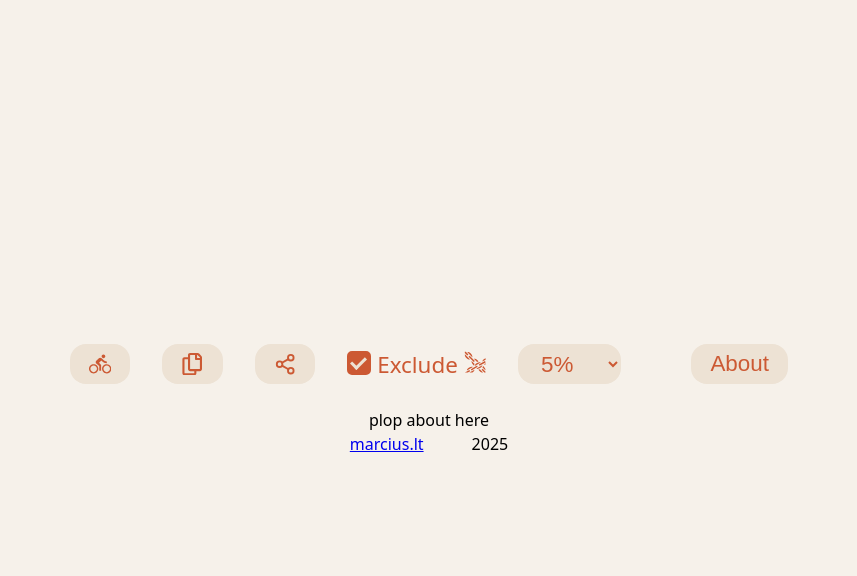
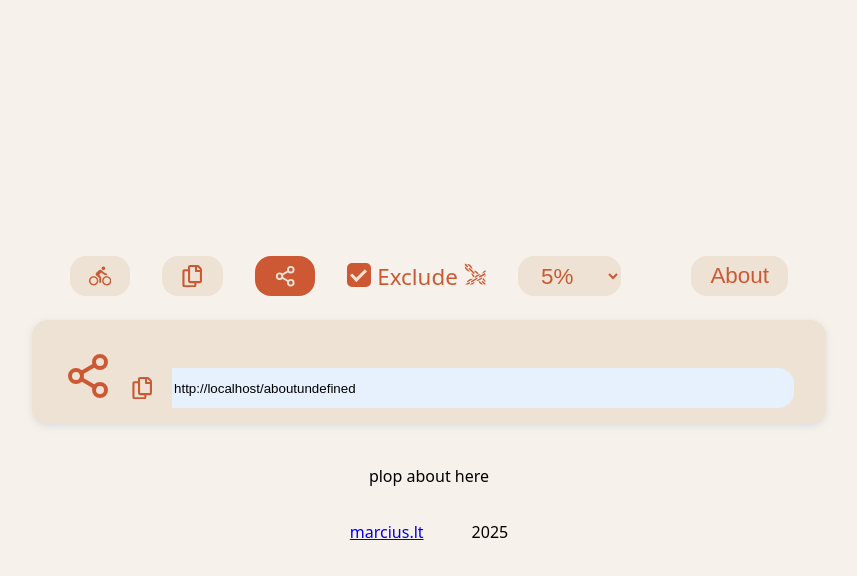
Before and after one commit to Marchyus/whatratio.com, a React (Vite) app: page /about in a window 1280 px wide. Both pictures are taken after a click on the button 496 px from the left and 364 px from the top of the page. Shown: the top 576 px of the page, without its empty margins (211-1068 px from the left). Built offline with nearby package versions, Linux system fonts and the light colour scheme.

Commit message:
add tooltip, update general allignment

```diff
--- a/package.json
+++ b/package.json
@@ -17,7 +17,6 @@
     "react-icons": "^5.5.0",
     "react-router-dom": "^7.6.2",
     "react-toastify": "^11.0.5",
-    "react-tooltip": "^5.29.1",
     "recharts": "^2.15.3"
   },
   "devDependencies": {
@@ -30,6 +29,7 @@
     "eslint-plugin-react-refresh": "^0.4.19",
     "gh-pages": "^6.3.0",
     "globals": "^16.0.0",
+    "react-tooltip": "^5.29.1",
     "vite": "^6.3.5"
   }
 }
--- a/src/App.css
+++ b/src/App.css
@@ -29,8 +29,18 @@
   margin-top: 3rem;
   margin-bottom: 1.5rem;
   padding-left: 1rem;
+  width: 100%;
+  text-align: left;
+}
+
+
+.section-description {
+  text-align: left;
+  font-size: 1rem;
+  color: var(--text-light);
+  margin: -1rem 0 2rem 1rem;
+  padding-left: 0.25rem;
   border-right: 1px dashed var(--accent-warm);
   border-top: 1px solid var(--accent-warm);
   border-top-right-radius: 1rem;
-  width: 100%;
 }
--- a/src/App.jsx
+++ b/src/App.jsx
@@ -11,6 +11,7 @@ import './App.css'
 import {ToastContainer} from "react-toastify";
 import {getActiveSet} from "./utils/activeSetManager.js";
 import { SettingsContext } from "./contexts/settingsContext.jsx";
+import { Tooltip } from 'react-tooltip'
 
 function App() {
     /*
@@ -206,18 +207,30 @@ function App() {
             deleteSet={handleDeleteFromActiveSet}
             isTemplate={true}
         />
-      {Object.keys(activeSet).length > 0 ? (<h1 className={'section-title'}>All gears</h1>) : ""}
+      {Object.keys(activeSet).length > 0 ? (<><h1 className={'section-title'}>All gears</h1><p className="section-description">
+          Every possible front-rear gear combo, including identical and awkward cross-chained ones. Useful for spotting total range and gear spacing.
+      </p></>) : ""}
         <BuildTable activeSetRatios={activeSetRatios} usableRatiosOnly={false}/>
         <div style={{width: '100%', height: 400}}>
             {rechartAllGears.length > 0 ? <LineGraph data={rechartAllGears}/> : ""}
         </div>
-      {Object.keys(activeSet).length > 0 ? (<h1 className={'section-title'}>Usable gears</h1>) : ""}
+      {/* Table and graph with all available gears */}
+      {Object.keys(activeSet).length > 0 ?
+          (<>
+              <h1 className={'section-title'}>Usable gears</h1>
+              <p className="section-description">
+                  A filtered view showing only clean, usable gears{crossChaining ? (' and cross-chaining excluded') : ''}. Focused on what's actually ridden.
+              </p>
+          </>) :
+          ""}
       <BuildTable activeSetRatios={activeSetRatios} usableRatiosOnly={true}/>
         <div style={{width: '100%', height: 400}}>
             {rechartAllGears.length > 0 ? <LineGraph data={rechartUsableGears}/> : ""}
         </div>
       <ToastContainer/>
-      {Object.keys(activeSet).length > 0 ? (<h1 className={'section-title'}>Sets</h1>) : ""}
+      {Object.keys(activeSet).length > 0 ? (<><h1 className={'section-title'}>Sets</h1><p className="section-description">
+          Setups in comparison. Add, edit, rename or remove any, to update tables and graphs above.
+      </p></>) : ""}
       {Object.keys(activeSet).map(set => <SingleGearSet
           key={set}
           name={set}
@@ -225,7 +238,8 @@ function App() {
           updateSet={handleUpdateActiveSet}
           deleteSet={handleDeleteFromActiveSet}
       />)}
-
+      <Tooltip id="ratio-tooltip" />
+      <Tooltip id="explanation-tooltip" />
       </>)
 }
 
--- a/src/components/BuildTable.jsx
+++ b/src/components/BuildTable.jsx
@@ -1,10 +1,15 @@
 import PropTypes from "prop-types";
 import styles from './BuildTable.module.css';
 
+
 export default function BuildTable ({activeSetRatios, usableRatiosOnly}) {
 
+    // not perfect, do I even need to strip this?
     const stripedRatios =  Object.fromEntries(
         Object.keys(activeSetRatios).map(key => [key, usableRatiosOnly ? activeSetRatios[key].usableRatiosOnly : activeSetRatios[key].allRatios])
+    );
+    const stripedLabels =  Object.fromEntries(
+        Object.keys(activeSetRatios).map(key => [key, usableRatiosOnly ? activeSetRatios[key].usableRatiosLabels : activeSetRatios[key].allRatiosLabels])
     );
 
     // let maxGear = Math.max(...Object.keys(stripedRatios).map(key => stripedRatios[key].length));
@@ -37,7 +42,11 @@ export default function BuildTable ({activeSetRatios, usableRatiosOnly}) {
                     return (<tr key={`${key}_tr`}>
                                 <td><span>{key}</span> →</td>
                                 {stripedRatios[key].map((ratio,index) => (
-                                    <td key={`${key}_${index}`}>
+                                    <td key={`${key}_${index}`}
+                                        data-tooltip-id="ratio-tooltip"
+                                        data-tooltip-html={`#${index+1} gear:<br/>${stripedLabels[key][index]}`}
+                                        data-tooltip-place="bottom"
+                                    >
                                         {ratio}
                                     </td>
                                 ))}
--- a/src/components/BuildTable.module.css
+++ b/src/components/BuildTable.module.css
@@ -1,4 +1,5 @@
 .table table {
+    margin-bottom: 2vh;
     width: 100%;
     border-collapse: collapse;
     background: var(--background);
--- a/src/components/Footer.module.css
+++ b/src/components/Footer.module.css
@@ -2,4 +2,5 @@
     display: flex;
     justify-content: center;
     gap: 3rem;
+    margin-top: 4vh;
 }
--- a/src/components/Header.jsx
+++ b/src/components/Header.jsx
@@ -6,7 +6,7 @@ import { toast } from "react-toastify";
 import {urlParamsEncode} from "../utils/url.js";
 import { LuShare2 } from "react-icons/lu";
 import { SettingsContext } from "../contexts/settingsContext.jsx";
-import {useContext} from "react";
+import {useContext, useState} from "react";
 import { GiCrossedChains } from "react-icons/gi";
 
 
@@ -15,6 +15,8 @@ export default function Header () {
     const {ratioPercentage, setRatioPercentage, crossChaining, setCrossChaining} = useContext(SettingsContext)
 
     const navigate = useNavigate();
+
+    const [sharingVisible, setSharingVisible] = useState(false);
 
     const handleCopy = () => {
         const urlEncoded = urlParamsEncode({ratioPercentage, crossChaining});
@@ -30,20 +32,40 @@ export default function Header () {
     const handleShare = () => {
         console.log("RATIO: ", ratioPercentage);
         console.log("Crosschaining: ", crossChaining);
+        setSharingVisible(!sharingVisible);
     }
 
     return(
+        <>
         <div className={styles.container}>
             {/* HOME */}
-            <button className={styles.bthHeader} onClick={() => navigate('/')}>
+            <button
+                className={styles.bthHeader}
+                onClick={() => navigate('/')}
+                data-tooltip-id="explanation-tooltip"
+                data-tooltip-html={`Main page`}
+                data-tooltip-place="top"
+            >
                 <MdDirectionsBike/>
             </button>
             {/* Copy URL */}
-            <button className={styles.bthHeader} onClick={handleCopy}>
+            <button
+                className={`${styles.bthHeader} ${styles.btnCopy}`}
+                onClick={handleCopy}
+                data-tooltip-id="explanation-tooltip"
+                data-tooltip-html={`Copy URL to this `}
+                data-tooltip-place="top"
+            >
                 <FaRegCopy />
             </button>
             {/* SHARE */}
-            <button className={styles.bthHeader} onClick={handleShare}>
+            <button
+                className={sharingVisible ? `${styles.bthHeader} ${styles.activeShareBtn}` : styles.bthHeader}
+                onClick={handleShare}
+                data-tooltip-id="explanation-tooltip"
+                data-tooltip-html={sharingVisible ? 'Close sharing' : `Share...`}
+                data-tooltip-place="top"
+            >
                 <LuShare2/>
             </button>
             {/* Cross-chaining toggle */}
@@ -58,6 +80,9 @@ export default function Header () {
                 <label
                     htmlFor={'crosschaining-toggle'}
                     className={styles.checkboxLabel}
+                    data-tooltip-id="explanation-tooltip"
+                    data-tooltip-html={`Remove cross-chaining from usable gears`}
+                    data-tooltip-place="top"
                 >Exclude <GiCrossedChains /></label>
             </div>
             {/* Overlap % selection */}
@@ -68,7 +93,9 @@ export default function Header () {
                     className={styles.bthHeader}
                     value={ratioPercentage}
                     onChange={(e) => setRatioPercentage(Number(e.target.value))}
-                    title={'aaaaaaaaaaa'}
+                    data-tooltip-id="explanation-tooltip"
+                    data-tooltip-html={`min. gap for distinct gear`}
+                    data-tooltip-place="top"
                 >
                     <option value="1">1%</option>
                     <option value="2">2%</option>
@@ -89,7 +116,32 @@ export default function Header () {
             >
                 About
             </button>
-
         </div>
+        {sharingVisible ? (
+            <div className={styles.shareMenu}>
+                <LuShare2 className={styles.bigShareBtn}/>
+                <div className={styles.shareOptions}>
+                    <div className={styles.shareOption}>
+                        <button
+                            className={`${styles.bthHeader} ${styles.btnCopy}`}
+                            onClick={handleCopy}
+                            data-tooltip-id="explanation-tooltip"
+                            data-tooltip-html={`Copy URL to this `}
+                            data-tooltip-place="top"
+                        >
+                            <FaRegCopy />
+                        </button>
+                        <input
+                            type="text"
+                            value={`${window.location.href}${urlParamsEncode({ratioPercentage, crossChaining}).encodedUrl}`}
+                            readOnly={true}
+                            className={styles.shareMenuUrl}
+                        />
+                    </div>
+                    {/*TODO: add share to facebook, twitter, reddit or whatever? */}
+                </div>
+            </div>
+        ) : ''}
+        </>
     )
 }
--- a/src/components/Header.module.css
+++ b/src/components/Header.module.css
@@ -24,6 +24,17 @@
     background-color: var(--accent-warm);
     color: var(--background-muted);
 }
+
+.btnCopy:hover {
+    cursor: copy;
+}
+
+.activeShareBtn {
+    cursor: pointer;
+    background-color: var(--accent-warm);
+    color: var(--background-muted);
+}
+
 
 .bthHeader:last-child {
     margin-left: auto;
@@ -102,3 +113,42 @@
 .overlapOption {
     background-color: var(--background-muted);
 }
+
+.shareMenu {
+    margin-bottom: 5vh;
+    text-align: left;
+    padding: 2rem;
+    border-radius: 1rem;
+    box-shadow: 0 2px 6px var(--shadow-subtle);
+    max-width: 900px;
+    font-size: 1.4rem;
+    height: 2.5rem;
+    background-color: var(--background-muted);
+    color: var(--accent-warm);
+    display: flex;
+}
+
+.shareOptions {
+    margin-top: 2vh;
+    display: flex;
+    flex-direction: column;
+    flex-grow: 1;
+}
+
+.shareOption {
+    display: flex;
+    width: 100%;
+}
+
+.shareMenuUrl {
+    flex: 1;
+    min-width: 80%;
+    border: none;
+    border-top-right-radius: 1rem;
+    border-bottom-right-radius: 1rem;
+    background-color: var(--accent-light);
+}
+
+.bigShareBtn {
+    font-size: 3rem;
+}
```
Also changed, not shown: 1 other file (tests, documents, lock files or other folders).
